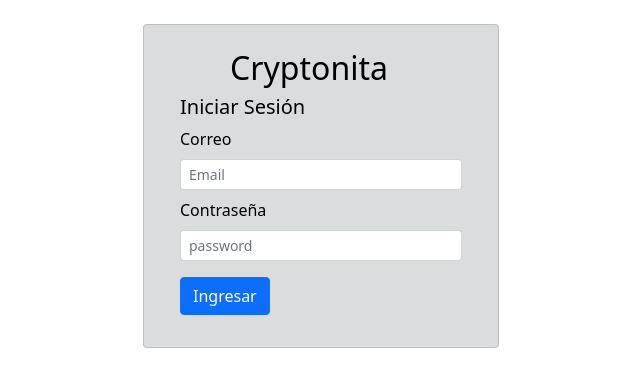
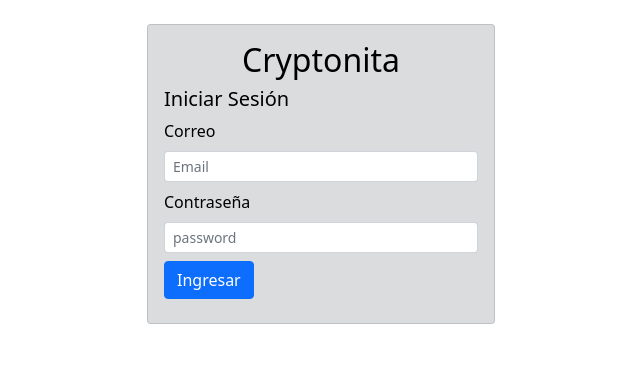
Before and after one commit to sebastianperudev2001/Crypto-Nita, a Next.js app in the folder cryptonita/: page /inicioLogin in a window 1280 px wide. Shown: the top 386 px of the page, without its empty margins (319-959 px from the left). Built offline with nearby package versions, Linux system fonts and the light colour scheme.

Commit message:
MejorasHistorias[15-19]

```diff
--- a/cryptonita/components/listaDatos.component.js
+++ b/cryptonita/components/listaDatos.component.js
@@ -3,7 +3,7 @@ import ButtonLink from "./botonEnlace.component"
 const Listado = (props) => {
     return <div className="row container mt-4">
         <div className="col"/>
-        <main className="col-8">
+        <div className="col-8 table-responsive">
             <table className="table">
                     <thead>
                         <tr className="table-dark">
@@ -28,7 +28,7 @@ const Listado = (props) => {
                         }
                     </tbody>
                 </table>
-        </main>
+        </div>
         <div className="col"/>
     </div>
 }
--- a/cryptonita/components/login.component.js
+++ b/cryptonita/components/login.component.js
@@ -1,11 +1,9 @@
 import { Button } from "react-bootstrap"
 
 const Login = () => {
-    return <div className="row mt-4">
-        <div className="col" />
-        <div className="col">
+    return <aside>
         <div className="card bg-secondary text-black bg-opacity-25">
-                <div className="row mt-4 mb-4 me-4 ms-4">
+            <div className="card-body">
                 <div className="row">
                     <div className="col">
 
@@ -33,8 +31,6 @@ const Login = () => {
                 </div>
             </div>
         </div>
-        </div>
-        <div className="col" />
-    </div>
+    </aside>
 }
 export default Login
--- a/cryptonita/pages/_app.js
+++ b/cryptonita/pages/_app.js
@@ -1,4 +1,4 @@
-import '../styles/globals.css';
+//import '../styles/globals.css';
 import Head from 'next/head';
 import styles from '../styles/inicio.css';
 
@@ -18,8 +18,9 @@ function MyApp({ Component, pageProps }) {
         integrity="sha384-ka7Sk0Gln4gmtz2MlQnikT1wXgYsOg+OMhuP+IlRH9sENBO0LRn5q+8nbTov4+1p"
         crossorigin="anonymous"
       ></script>
-
-      <Component {...pageProps} />
+      <div className='container'>
+        <Component {...pageProps} />
+      </div>
     </>
   );
 }
--- a/cryptonita/pages/inicioClientes.js
+++ b/cryptonita/pages/inicioClientes.js
@@ -6,17 +6,15 @@ const InicioClientes=()=>{
         {id: 10, nombre: "Ricardo", correo:"@gmail.com", telefono: "999 999 999" }
         ,{id: 11, nombre: "Sebastián", correo:"@gmail.com", telefono: "999 999 999" }
     ]
-    return <div className="container">
+    return <div className="page-content">
         <Navegador></Navegador>
         <div className="row mt-4">
-            <div className="col-2">
+            <div className="col-4">
                 <input type="input" placeholder="buscar" className="form-control" />
             </div>
         </div>
         <Listado clientes={listaClientes}></Listado>
 
-
-
     </div>
 }
 export default InicioClientes
--- a/cryptonita/pages/inicioLogin.js
+++ b/cryptonita/pages/inicioLogin.js
@@ -2,7 +2,13 @@ import Login from "../components/login.component"
 
 const InicioLogin=()=>{
     return <div className="container">
-        <Login></Login>
+        <div className="row mt-4">
+            <div className="col"/>
+            <div className="col">
+                <Login></Login>
+            </div>
+            <div className="col"/>
+        </div>
     </div>
 }
 export default InicioLogin
```
Also changed, not shown: cryptonita/components/editarClientes.component.js (+3 -4 lines). Lines whose indentation alone changed are shown as unchanged.
